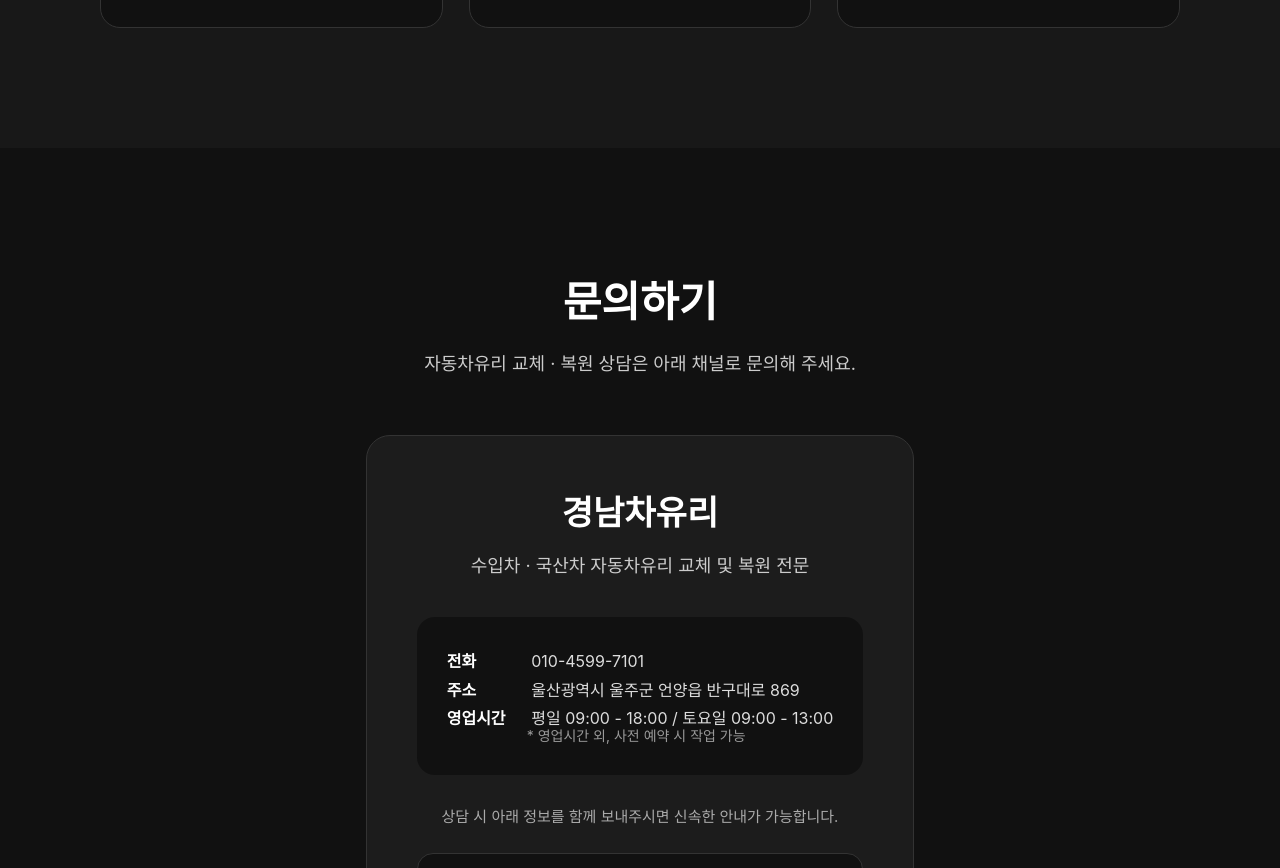
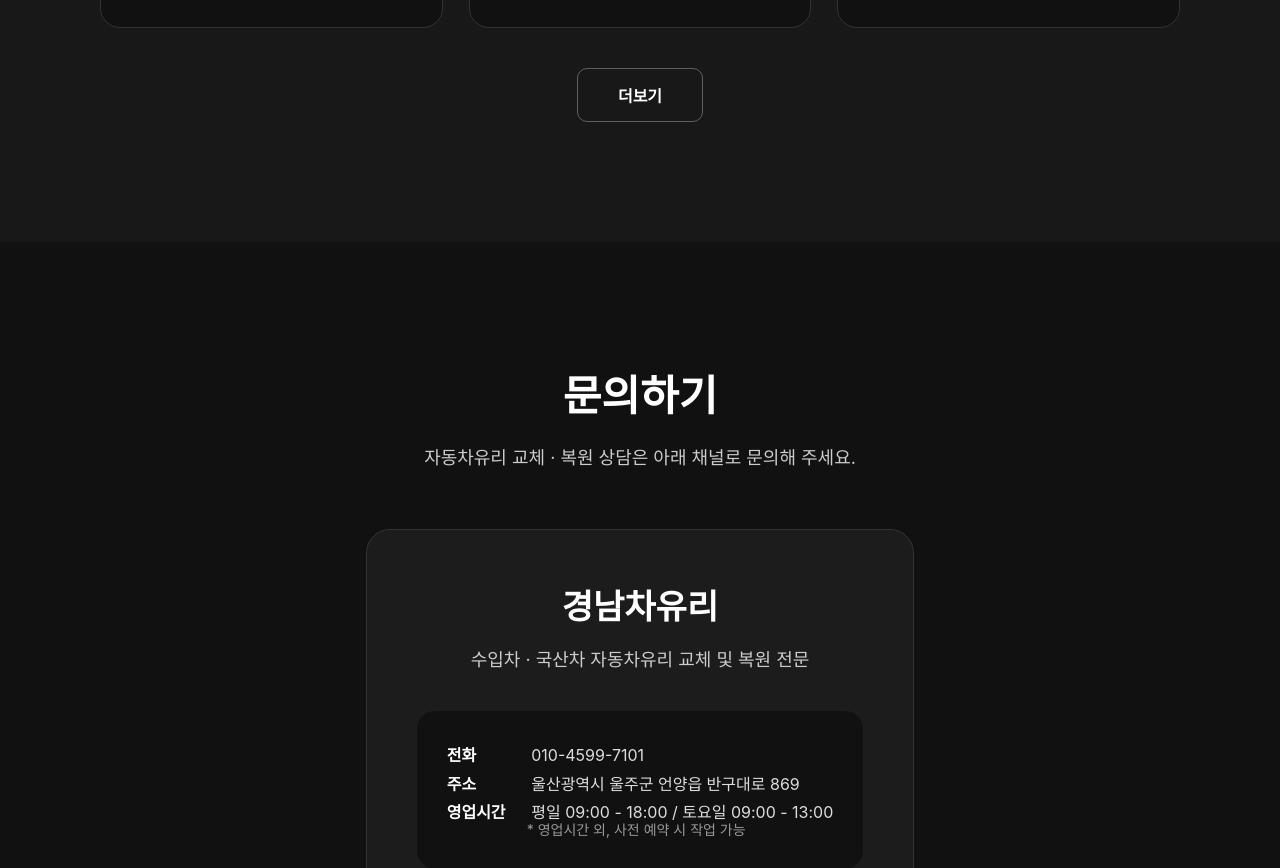
Before and after one commit to b-obo/kn_car, a plain HTML site: page index.html in a window 1280 px wide. Shown: the part 5566-6434 px from the top of the page. Drawn offline with Linux system fonts and the light colour scheme; a web font is replaced by a local one.

Commit message:
Add "더보기" button linking to Naver blog listing under 시공사례
Co-Authored-By: Claude Sonnet 5 <noreply@anthropic.com>

```diff
--- a/index.html
+++ b/index.html
@@ -323,6 +323,12 @@
 
   </div>
 
+  <div class="cases-more">
+    <a href="https://blog.naver.com/kn_car" target="_blank" rel="noopener noreferrer" class="cases-more-link">
+      더보기
+    </a>
+  </div>
+
 </section>
 
 <section class="contact" id="contact">
--- a/style.css
+++ b/style.css
@@ -208,6 +208,28 @@ nav a {
   font-size: 15px;
   color: #ccc;
   line-height: 1.6;
+}
+
+.cases-more {
+  max-width: 1080px;
+  margin: 40px auto 0;
+  text-align: center;
+}
+
+.cases-more-link {
+  display: inline-block;
+  padding: 14px 40px;
+  border: 1px solid rgba(255, 255, 255, 0.3);
+  border-radius: 10px;
+  color: white;
+  text-decoration: none;
+  font-weight: bold;
+  transition: 0.3s;
+}
+
+.cases-more-link:hover {
+  background-color: rgba(255, 255, 255, 0.1);
+  border-color: rgba(255, 255, 255, 0.6);
 }
 
 .about {
```
